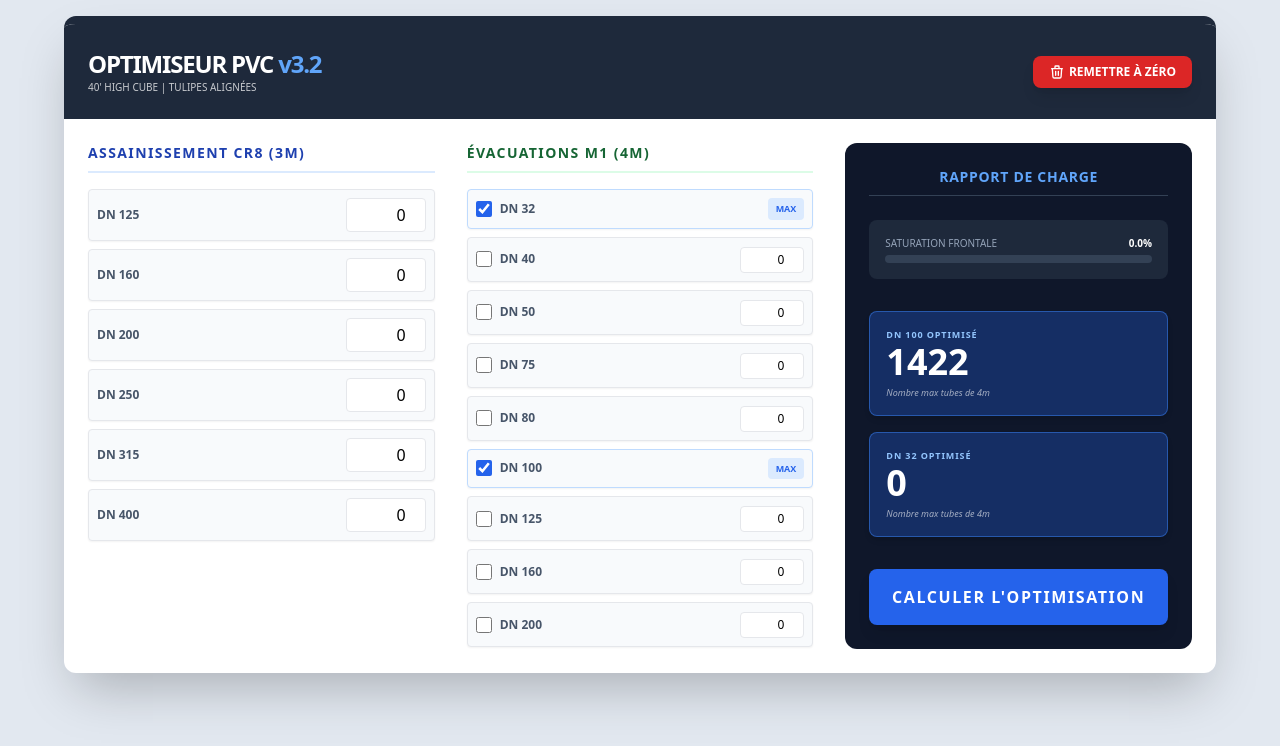
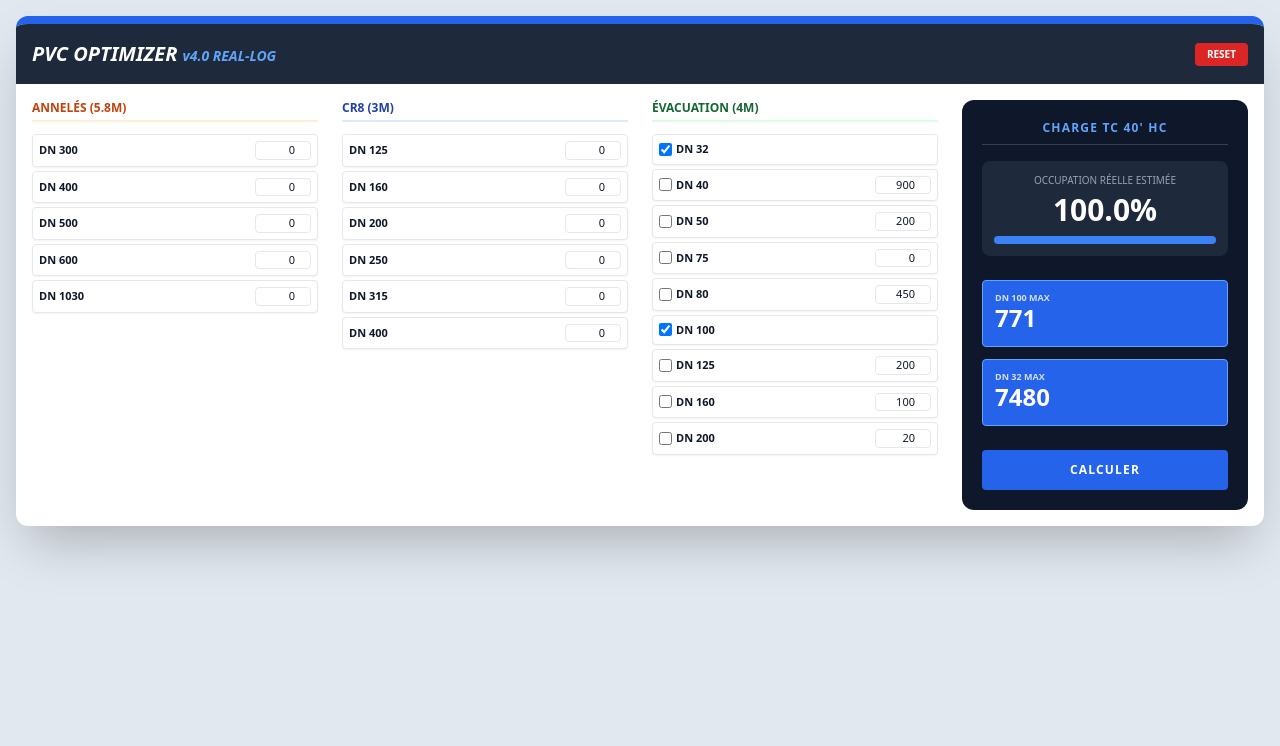
Before and after one commit to polo11200/TC, a plain HTML site: page index.html in a window 1280 px wide. Drawn offline with nearby package versions, Linux system fonts and the light colour scheme.

Commit message:
Upgrade index.html to version 4.0 with new features

```diff
--- a/index.html
+++ b/index.html
@@ -3,178 +3,183 @@
 <head>
     <meta charset="UTF-8">
     <meta name="viewport" content="width=device-width, initial-scale=1.0">
-    <title>PVC Optimizer v3.2</title>
+    <title>PVC Optimizer v4.0 - Réalité Terrain</title>
     <script src="https://cdn.tailwindcss.com"></script>
 </head>
-<body class="bg-slate-200 min-h-screen p-4 font-sans">
-    <div class="max-w-6xl mx-auto bg-white shadow-2xl rounded-xl overflow-hidden border-t-8 border-slate-800">
+<body class="bg-slate-200 min-h-screen p-2 md:p-4 font-sans text-slate-900">
+    <div class="max-w-7xl mx-auto bg-white shadow-2xl rounded-xl overflow-hidden border-t-8 border-blue-600">
 
-        <div class="bg-slate-800 text-white p-6 flex justify-between items-center">
-            <div>
-                <h1 class="text-2xl font-bold tracking-tighter">OPTIMISEUR PVC <span class="text-blue-400">v3.2</span></h1>
-                <p class="text-[10px] opacity-75 uppercase">40' High Cube | Tulipes alignées</p>
-            </div>
-            <button onclick="resetAll()" class="bg-red-600 hover:bg-red-700 text-white text-xs font-bold py-2 px-4 rounded-lg transition-all shadow-lg active:scale-95 flex items-center">
-                <svg class="w-4 h-4 mr-1" fill="none" stroke="currentColor" viewBox="0 0 24 24"><path stroke-linecap="round" stroke-linejoin="round" stroke-width="2" d="M19 7l-.867 12.142A2 2 0 0116.138 21H7.862a2 2 0 01-1.995-1.858L5 7m5 4v6m4-6v6m1-10V4a1 1 0 00-1-1h-4a1 1 0 00-1 1v3M4 7h16"></path></svg>
-                REMETTRE À ZÉRO
-            </button>
+        <div class="bg-slate-800 text-white p-4 flex justify-between items-center">
+            <h1 class="text-xl font-bold italic">PVC OPTIMIZER <span class="text-blue-400 text-sm">v4.0 REAL-LOG</span></h1>
+            <button onclick="resetAll()" class="bg-red-600 text-[10px] font-bold py-1 px-3 rounded uppercase">Reset</button>
         </div>
 
-        <div class="p-6 grid lg:grid-cols-3 gap-8">
-            <div>
-                <h2 class="font-bold text-blue-800 border-b-2 border-blue-100 pb-2 mb-4 uppercase text-sm tracking-widest">Assainissement CR8 (3m)</h2>
-                <div id="cr8-inputs" class="space-y-2"></div>
+        <div class="p-4 grid lg:grid-cols-4 gap-6">
+            <div class="space-y-3">
+                <h2 class="font-bold text-orange-700 border-b-2 border-orange-100 pb-1 text-xs uppercase">Annelés (5.8m)</h2>
+                <div id="annel-inputs" class="space-y-1"></div>
             </div>
 
-            <div>
-                <h2 class="font-bold text-green-800 border-b-2 border-green-100 pb-2 mb-4 uppercase text-sm tracking-widest">Évacuations M1 (4m)</h2>
-                <div id="evac-inputs" class="space-y-2"></div>
+            <div class="space-y-3">
+                <h2 class="font-bold text-blue-800 border-b-2 border-blue-100 pb-1 text-xs uppercase">CR8 (3m)</h2>
+                <div id="cr8-inputs" class="space-y-1"></div>
             </div>
 
-            <div class="bg-slate-900 rounded-xl p-6 text-white h-fit lg:sticky lg:top-4">
-                <h2 class="text-center font-bold text-blue-400 mb-6 uppercase tracking-wider text-sm border-b border-slate-700 pb-2">Rapport de Charge</h2>
+            <div class="space-y-3">
+                <h2 class="font-bold text-green-800 border-b-2 border-green-100 pb-1 text-xs uppercase">Évacuation (4m)</h2>
+                <div id="evac-inputs" class="space-y-1"></div>
+            </div>
 
-                <div class="mb-8 bg-slate-800 p-4 rounded-lg">
-                    <div class="flex justify-between text-[10px] uppercase text-slate-400 mb-1">
-                        <span>Saturation Frontale</span>
-                        <span id="occ-text" class="font-bold text-white">0%</span>
-                    </div>
-                    <div class="w-full bg-slate-700 h-2 rounded-full overflow-hidden">
+            <div class="bg-slate-900 rounded-xl p-5 text-white h-fit sticky top-4">
+                <h2 class="text-center font-bold text-blue-400 mb-4 uppercase text-xs tracking-widest border-b border-slate-700 pb-2">Charge TC 40' HC</h2>
+
+                <div class="mb-6 bg-slate-800 p-3 rounded-lg text-center">
+                    <span class="text-[10px] text-slate-400 uppercase block mb-1">Occupation Réelle estimée</span>
+                    <span id="occ-text" class="text-3xl font-black">0%</span>
+                    <div class="w-full bg-slate-700 h-2 rounded-full mt-2 overflow-hidden">
                         <div id="gauge-fill" class="h-full bg-blue-500 transition-all duration-500" style="width: 0%"></div>
                     </div>
                 </div>
 
-                <div id="results-container" class="space-y-4">
-                    </div>
+                <div id="results-container" class="space-y-3"></div>
 
-                <button onclick="lancerCalcul()" class="w-full mt-8 bg-blue-600 hover:bg-blue-500 text-white font-black py-4 rounded-lg shadow-lg uppercase transition-all active:scale-95 tracking-widest">
-                    Calculer l'optimisation
-                </button>
+                <button onclick="lancerCalcul()" class="w-full mt-6 bg-blue-600 hover:bg-blue-500 text-white font-black py-3 rounded uppercase text-xs tracking-widest">Calculer</button>
             </div>
         </div>
     </div>
 
     <script>
         const specs = {
+            annel: {
+                1030: {de: 1200, di: 1030}, 600: {de: 700, di: 600},
+                500: {de: 580, di: 500}, 400: {de: 465, di: 400}, 300: {de: 350, di: 300}
+            },
             cr8: { 400:11.7, 315:9.2, 250:7.3, 200:5.9, 160:4.7, 125:3.7 },
             evac: { 200:3.9, 160:3.2, 125:3.2, 100:3.0, 80:3.0, 75:3.0, 50:3.0, 40:3.0, 32:3.0 }
         };
 
-        const container = { w: 2340, h: 2680, coeff: 1.15 };
+        const container = { w: 2340, h: 2680, coeff: 1.10 }; // Coeff réduit car terrain optimisé
 
         function init() {
-            // Init CR8 (Toutes à 0)
-            const cr8Box = document.getElementById('cr8-inputs');
-            cr8Box.innerHTML = '';
-            Object.keys(specs.cr8).forEach(dn => {
-                cr8Box.innerHTML += `
-                    <div class="flex justify-between items-center bg-slate-50 p-2 border rounded shadow-sm">
-                        <span class="text-xs font-bold text-slate-600 uppercase">DN ${dn}</span>
-                        <input type="number" id="q-cr8-${dn}" value="0" oninput="lancerCalcul()" class="w-20 p-1 border rounded text-right outline-none focus:border-blue-500">
-                    </div>`;
-            });
+            const render = (id, data, prefix) => {
+                const box = document.getElementById(id);
+                box.innerHTML = '';
+                Object.keys(data).forEach(dn => {
+                    const isMax = (prefix === 'evac' && (dn == 100 || dn == 32));
+                    box.innerHTML += `
+                        <div class="flex justify-between items-center bg-white p-1.5 border rounded shadow-sm text-[11px]">
+                            <div class="flex items-center">
+                                ${prefix==='evac'?`<input type="checkbox" id="check-${dn}" ${isMax?'checked':''} onchange="toggleMode('${dn}')" class="mr-1 shadow-none">`:''}
+                                <span class="font-bold">DN ${dn}</span>
+                            </div>
+                            <div id="wrap-${prefix}-${dn}">
+                                <input type="number" id="q-${prefix}-${dn}" value="0" oninput="lancerCalcul()" class="w-14 border rounded text-right outline-none">
+                            </div>
+                        </div>`;
+                });
+            };
+            render('annel-inputs', specs.annel, 'annel');
+            render('cr8-inputs', specs.cr8, 'cr8');
+            render('evac-inputs', specs.evac, 'evac');
+            initValues();
+        }
 
-            // Init EVAC (Toutes à 0)
-            const evacBox = document.getElementById('evac-inputs');
-            evacBox.innerHTML = '';
-            Object.keys(specs.evac).forEach(dn => {
-                const isMaxDefault = (dn == 100 || dn == 32);
-                evacBox.innerHTML += `
-                    <div class="flex justify-between items-center bg-slate-50 p-2 border rounded shadow-sm transition-all" id="box-evac-${dn}">
-                        <div class="flex items-center">
-                            <input type="checkbox" id="check-${dn}" ${isMaxDefault ? 'checked' : ''} onchange="toggleMode('${dn}')" class="mr-2 h-4 w-4 accent-blue-600">
-                            <span class="text-xs font-bold text-slate-600 uppercase">DN ${dn}</span>
-                        </div>
-                        <div id="wrap-${dn}">
-                            <input type="number" id="q-evac-${dn}" value="0" oninput="lancerCalcul()" class="w-16 p-1 border rounded text-right text-xs outline-none focus:border-green-500">
-                        </div>
-                        <span id="lbl-${dn}" class="hidden text-[9px] font-black text-blue-600 bg-blue-100 px-2 py-1 rounded">MAX</span>
-                    </div>`;
-            });
-
-            Object.keys(specs.evac).forEach(dn => toggleMode(dn));
+        function initValues() {
+            // Vos données réelles pour test
+            document.getElementById('q-evac-200').value = 20;
+            document.getElementById('q-evac-160').value = 100;
+            document.getElementById('q-evac-125').value = 200;
+            document.getElementById('q-evac-80').value = 450;
+            document.getElementById('q-evac-50').value = 200;
+            document.getElementById('q-evac-40').value = 900;
+            // DN 100 et 32 sont en MAX
+            toggleMode(100); toggleMode(32);
             lancerCalcul();
         }
 
         function toggleMode(dn) {
             const check = document.getElementById(`check-${dn}`).checked;
-            document.getElementById(`wrap-${dn}`).style.display = check ? 'none' : 'block';
-            document.getElementById(`lbl-${dn}`).style.display = check ? 'block' : 'none';
-            document.getElementById(`box-evac-${dn}`).classList.toggle('bg-blue-50', check);
-            document.getElementById(`box-evac-${dn}`).classList.toggle('border-blue-200', check);
+            document.getElementById(`wrap-evac-${dn}`).style.display = check ? 'none' : 'block';
             lancerCalcul();
         }
 
         function resetAll() {
-            // Remet les inputs à zéro
-            const inputs = document.querySelectorAll('input[type="number"]');
-            inputs.forEach(input => input.value = 0);
-
-            // Décoche tout sauf 100 et 32 (ou décoche tout si vous préférez)
-            Object.keys(specs.evac).forEach(dn => {
-                document.getElementById(`check-${dn}`).checked = (dn == 100 || dn == 32);
-                toggleMode(dn);
-            });
+            document.querySelectorAll('input[type="number"]').forEach(i => i.value = 0);
             lancerCalcul();
         }
 
         function lancerCalcul() {
             let surfOcc = 0;
-            let di_list = [];
-            let optimizationDns = [];
+            let dis_dispo = [];
 
+            // 1. ANNELÉS (5.8m -> 2 piles)
+            Object.keys(specs.annel).forEach(dn => {
+                const q = parseInt(document.getElementById(`q-annel-${dn}`).value) || 0;
+                surfOcc += Math.ceil(q / 2) * Math.pow(specs.annel[dn].de * container.coeff, 2);
+                for(let i=0; i<q; i++) dis_dispo.push({di: specs.annel[dn].di, len: 5.8});
+            });
+
+            // 2. CR8 (3m -> 4 piles)
             Object.keys(specs.cr8).forEach(dn => {
                 const q = parseInt(document.getElementById(`q-cr8-${dn}`).value) || 0;
-                surfOcc += Math.ceil(q / 4) * Math.pow(dn * container.coeff, 2);
+                // Si on peut le mettre dans un annelé, on ne l'ajoute pas à la surface frontale
+                let q_exterieur = q;
+                dis_dispo.forEach(vol => {
+                    if(vol.di > dn * 1.1 && q_exterieur > 0) {
+                        q_exterieur -= 1; // Un CR8 dans un annelé
+                    }
+                });
+                surfOcc += Math.ceil(q_exterieur / 4) * Math.pow(dn * container.coeff, 2);
                 const di = dn - (2 * specs.cr8[dn]);
-                for(let i=0; i<q; i++) di_list.push({di, len: 3});
+                for(let i=0; i<q; i++) dis_dispo.push({di: di, len: 3});
             });
 
+            // 3. EVAC Fixes (4m -> 3 piles)
+            let optimizationDns = [];
             Object.keys(specs.evac).forEach(dn => {
-                const isMax = document.getElementById(`check-${dn}`).checked;
+                const isMax = document.getElementById(`check-${dn}`)?.checked;
                 if (!isMax) {
                     const q = parseInt(document.getElementById(`q-evac-${dn}`).value) || 0;
-                    surfOcc += Math.ceil(q / 3) * Math.pow(dn * container.coeff, 2);
+                    let q_exterieur = q;
+                    dis_dispo.forEach(vol => {
+                        if(vol.di > dn * 1.1 && q_exterieur > 0) { q_exterieur -= 1; }
+                    });
+                    surfOcc += Math.ceil(q_exterieur / 3) * Math.pow(dn * container.coeff, 2);
                     const di = dn - (2 * specs.evac[dn]);
-                    for(let i=0; i<q; i++) di_list.push({di, len: 4});
+                    for(let i=0; i<q; i++) dis_dispo.push({di: di, len: 4});
                 } else {
                     optimizationDns.push(parseInt(dn));
                 }
             });
 
-            optimizationDns.sort((a, b) => b - a);
-
+            // LOGIQUE DE REMPLISSAGE OPTIMISÉ (Réalité terrain)
             const surfTotal = container.w * container.h;
-            const occ = (surfOcc / surfTotal) * 100;
             const resContainer = document.getElementById('results-container');
             resContainer.innerHTML = '';
 
-            optimizationDns.forEach(targetDn => {
-                let insideCount = 0;
-                di_list.forEach(item => {
-                    let n = Math.floor(Math.pow(item.di / (targetDn * 1.08), 2) * 0.82);
-                    if(n < 1 && item.di >= (targetDn + 5)) n = 1;
-                    insideCount += (n * (item.len / 4));
+            optimizationDns.sort((a,b) => b-a).forEach(targetDn => {
+                let count = 0;
+                // On remplit les volumes intérieurs en priorité
+                dis_dispo.forEach(vol => {
+                    let n = Math.floor(Math.pow(vol.di / (targetDn * 1.05), 2) * 0.90);
+                    if(n < 1 && vol.di >= targetDn) n = 1;
+                    count += (n * (vol.len / 4));
                 });
-
-                let extraCount = 0;
-                if (targetDn === optimizationDns[0]) {
-                    extraCount = Math.floor(Math.max(0, surfTotal - surfOcc) / Math.pow(targetDn * 1.15, 2)) * 3;
-                    surfOcc = surfTotal;
-                }
+                // Puis le vide restant dans le container
+                let resteSurf = Math.max(0, surfTotal - surfOcc);
+                count += Math.floor(resteSurf / Math.pow(targetDn * 1.1, 2)) * 3;
 
                 resContainer.innerHTML += `
-                    <div class="bg-blue-600/30 border border-blue-500/50 p-4 rounded-lg shadow-md">
-                        <p class="text-[9px] uppercase font-bold text-blue-300 tracking-widest">DN ${targetDn} Optimisé</p>
-                        <p class="text-4xl font-black">${Math.floor(insideCount + extraCount)}</p>
-                        <p class="text-[9px] opacity-60 mt-1 italic italic">Nombre max tubes de 4m</p>
+                    <div class="bg-blue-600 p-3 rounded border border-blue-400">
+                        <p class="text-[9px] font-bold opacity-80 uppercase leading-none">DN ${targetDn} MAX</p>
+                        <p class="text-2xl font-black">${Math.floor(count)}</p>
                     </div>`;
+                if(targetDn == optimizationDns[0]) surfOcc = surfTotal;
             });
 
-            document.getElementById('occ-text').innerText = occ.toFixed(1) + "%";
-            const g = document.getElementById('gauge-fill');
-            g.style.width = Math.min(occ, 100) + "%";
-            g.style.backgroundColor = occ > 100 ? '#ef4444' : (occ > 90 ? '#f97316' : '#3b82f6');
+            const occ = (surfOcc / surfTotal) * 100;
+            document.getElementById('occ-text').innerText = Math.min(occ, 100).toFixed(1) + "%";
+            document.getElementById('gauge-fill').style.width = Math.min(occ, 100) + "%";
         }
 
         window.onload = init;
```
